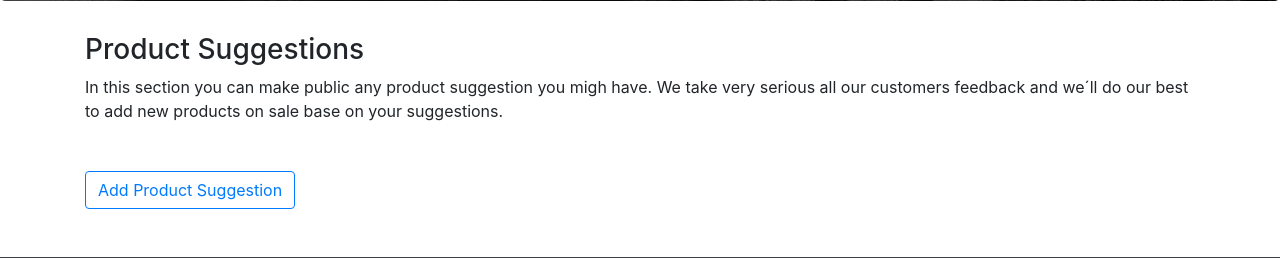
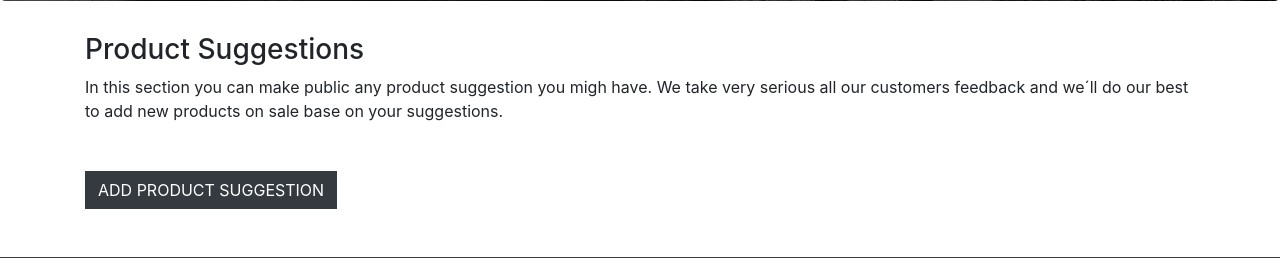
Before and after one commit to lucassuar/django-tech-ecommerce-app, a Django app: page /suggestions in a window 1280 px wide. Shown: the part 376-634 px from the top of the page. Run offline with Django 3.2, Linux system fonts and the light colour scheme; data that the repository does not hold is empty; some libraries are stand-ins or nearby versions.

Commit message:
Suggestion button fixed and rounded removed from suggestions box

```diff
--- a/suggestions/templates/suggestions.html
+++ b/suggestions/templates/suggestions.html
@@ -21,7 +21,7 @@
     <!-- Suggestions  -->
     <div id="accordion">
         {% for suggestion in suggestions %}
-            <div class="card mb-3">
+            <div class="card mb-3 rounded-0">
                 <div class="card-header" id="headingOne">
                     <h5 class="mb-0"> {{ suggestion.title }} </h5>
                 </div>
@@ -39,7 +39,7 @@
 
 <!-- Button new suggestion  -->
 
-    <button type="button" class="btn btn-outline-primary"><a href="{% url 'new_suggestion' %}"> Add Product Suggestion</a></button>
+    <button type="button" class="btn btn-dark rounded-0" href="{% url 'new_suggestion' %}"> Add Product Suggestion</button>
 
 </div>
 {% endblock %}
```
